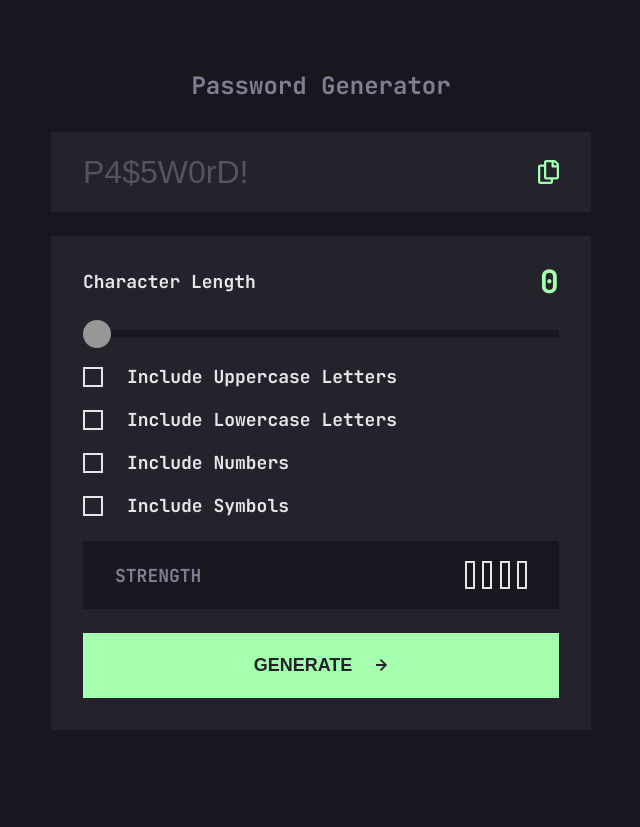
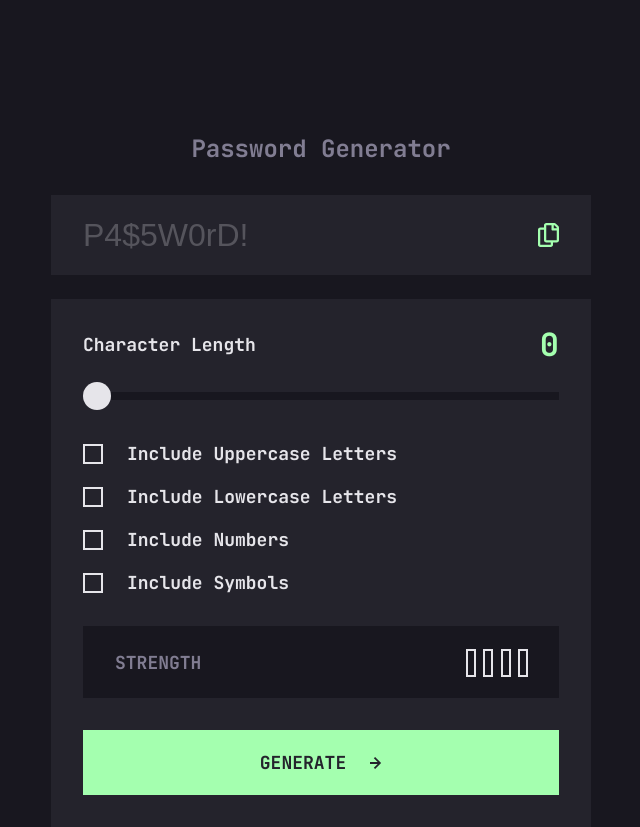
Before and after one commit to tiago-jv0/password-generator, a Vue app: page / in a window 1280 px wide. Shown: the whole page, without its empty margins (319-959 px from the left). Before the commit the page ends 800 px from the top, so only its background shows below. Built offline with nearby package versions, Linux system fonts and the light colour scheme.

Commit message:
feat: improve overall layout

```diff
--- a/src/App.vue
+++ b/src/App.vue
@@ -1,7 +1,8 @@
 <template>
-  <div class="page">
+  <main class="page">
     <h1 class="page__title">Password Generator</h1>
 
+    <div class="page__content">
       <div class="page__input-container">
         <BaseInput
           placeholder="P4$5W0rD!"
@@ -12,7 +13,7 @@
         />
       </div>
 
-    <main class="page__content">
+      <div class="page__filters">
         <RangeSlider
           purpose="Character Length"
           :maximum="20"
@@ -53,8 +54,9 @@
         <BaseButton @click="handleGeneratePassword"
           >Generate <span><BaseIcon icon="arrow-right" /></span
         ></BaseButton>
+      </div>
+    </div>
   </main>
-  </div>
 </template>
 
 <script setup lang="ts">
--- a/src/scss/base/_globals.scss
+++ b/src/scss/base/_globals.scss
@@ -22,6 +22,7 @@ source {
 }
 
 button {
+    font-family: "JetBrains Mono", sans-serif;
     cursor: pointer;
 }
 
--- a/src/scss/components/_BaseInput.scss
+++ b/src/scss/components/_BaseInput.scss
@@ -19,7 +19,9 @@
         &::placeholder {
             font-size: var(--font-size-heading-large);
             line-height: var(--line-height-heading-large);
-            color: rgba(230, 229, 234, 0.25);
+            color: var(--light-white);
+            opacity: 0.25;
+
         }
     }
 
--- a/src/scss/components/_PasswordStrength.scss
+++ b/src/scss/components/_PasswordStrength.scss
@@ -2,7 +2,8 @@
     background-color: var(--very-dark-grey);
     display: flex;
     align-items: center;
-    padding: 2rem 3.2rem;
+    height: 7.2rem;
+    padding: 2.1rem 3.1rem 2rem 3.2rem;
 
     $root : &;
     text-transform: uppercase;
--- a/src/scss/components/_RangeSlider.scss
+++ b/src/scss/components/_RangeSlider.scss
@@ -5,7 +5,7 @@
         display: flex;
         justify-content: space-between;
         align-items: center;
-        margin-bottom: 2.5rem;
+        margin-bottom: 2.4rem;
     }
 
     &__purpose {
@@ -60,7 +60,7 @@
             appearance: none;
             width: 2.8rem; /* Set a specific slider handle width */
             height: 2.8rem; /* Slider handle height */
-            background-color: #979797; /* Green background */
+            background-color: var(--light-white); /* Green background */
             cursor: pointer; /* Cursor on hover */
             border-radius: 50%;
             position: relative;
@@ -72,7 +72,7 @@
             appearance: none;
             width: 2.8rem; /* Set a specific slider handle width */
             height: 2.8rem; /* Slider handle height */
-            background-color: #979797; /* Green background */
+            background-color: var(--light-white); /* Green background */
             cursor: pointer; /* Cursor on hover */
             border-radius: 50%;
             position: relative;
--- a/src/scss/pages/_Home.scss
+++ b/src/scss/pages/_Home.scss
@@ -3,9 +3,9 @@
     display: flex;
     flex-direction: column;
     align-items: center;
-    justify-content: center;
 
     &__title {
+        margin-top: 13.3rem;
         margin-bottom: 3.1rem;
         font-weight: 700;
         font-size: var(--font-size-heading-medium);
@@ -14,31 +14,27 @@
         color: var(--grey);
     }
 
-    &__input-container {
-        width: 34.3rem;
-        margin-bottom: 1.6rem;
-
-
-        @media screen and (min-width: 768px) {
-            width: 54rem;
-            margin-bottom: 2.4rem;
-
-        }
-    }
-
     &__content {
-        background-color: var(--dark-grey);
-
         width: 34.3rem;
         display: flex;
         flex-direction: column;
-        gap: 3.2rem;
-        padding: 1.6REM;
+        gap: 1.6rem;
 
 
         @media screen and (min-width: 768px) {
             width: 54rem;
             gap: 2.4rem;
+        }
+    }
+
+    &__filters {
+        background-color: var(--dark-grey);
+        padding: 1.6rem;
+        display: flex;
+        flex-direction: column;
+        gap: 3.2rem;
+
+        @media screen and (min-width: 768px) {
             padding: 2.4rem 3.2rem 3.2rem 3.2rem;
         }
     }
@@ -46,6 +42,13 @@
     &__checkboxes {
         display: flex;
         flex-direction: column;
-        gap: 2rem;
+        margin-top: 0.7rem;
+
+        gap: 1.6rem;
+
+        @media screen and (min-width: 768px) {
+            gap: 2rem;
+        }
+
     }
 }
```
Lines whose indentation alone changed are shown as unchanged.
